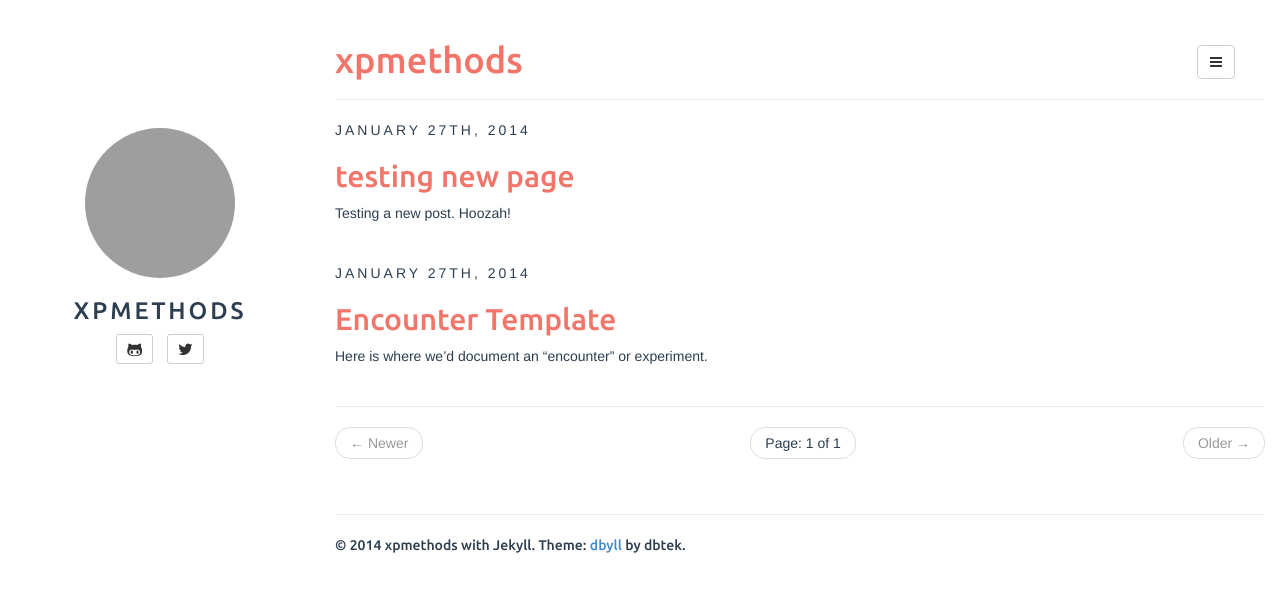
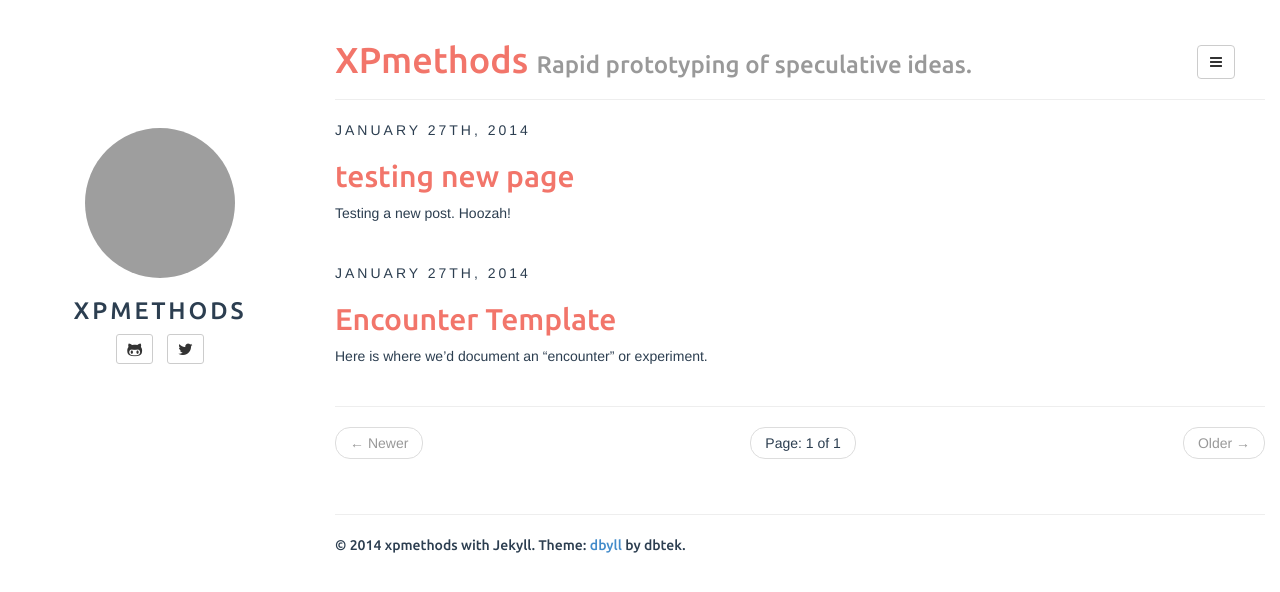
Before and after one commit to xpmethod/xpmethod.github.io, a Jekyll site: the page built from index.html, in a window 1280 px wide. Shown: the top 592 px of the page. Built offline with Jekyll 4.4.1, drawn with Linux system fonts in a browser that asks for light colours; the list of posts is cut into pages by our own code; grey boxes are pictures that could not be loaded.

```diff
--- a/index.html
+++ b/index.html
@@ -1,7 +1,7 @@
 ---
 layout: page
-title: xpmethods
-tagline:
+title: XPmethods
+tagline: Rapid prototyping of speculative ideas.
 ---
 
 {% for post in paginator.posts %}
```
